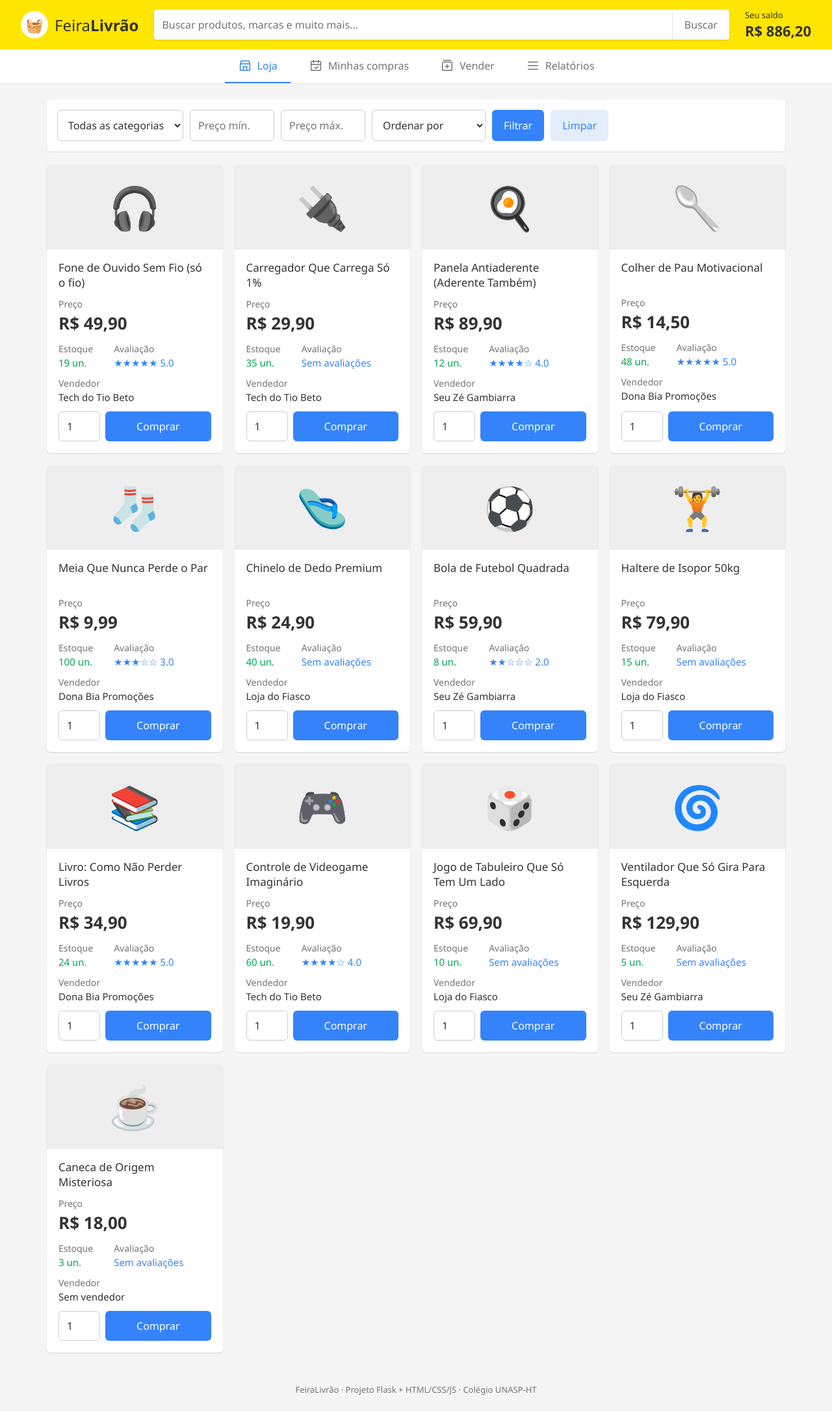
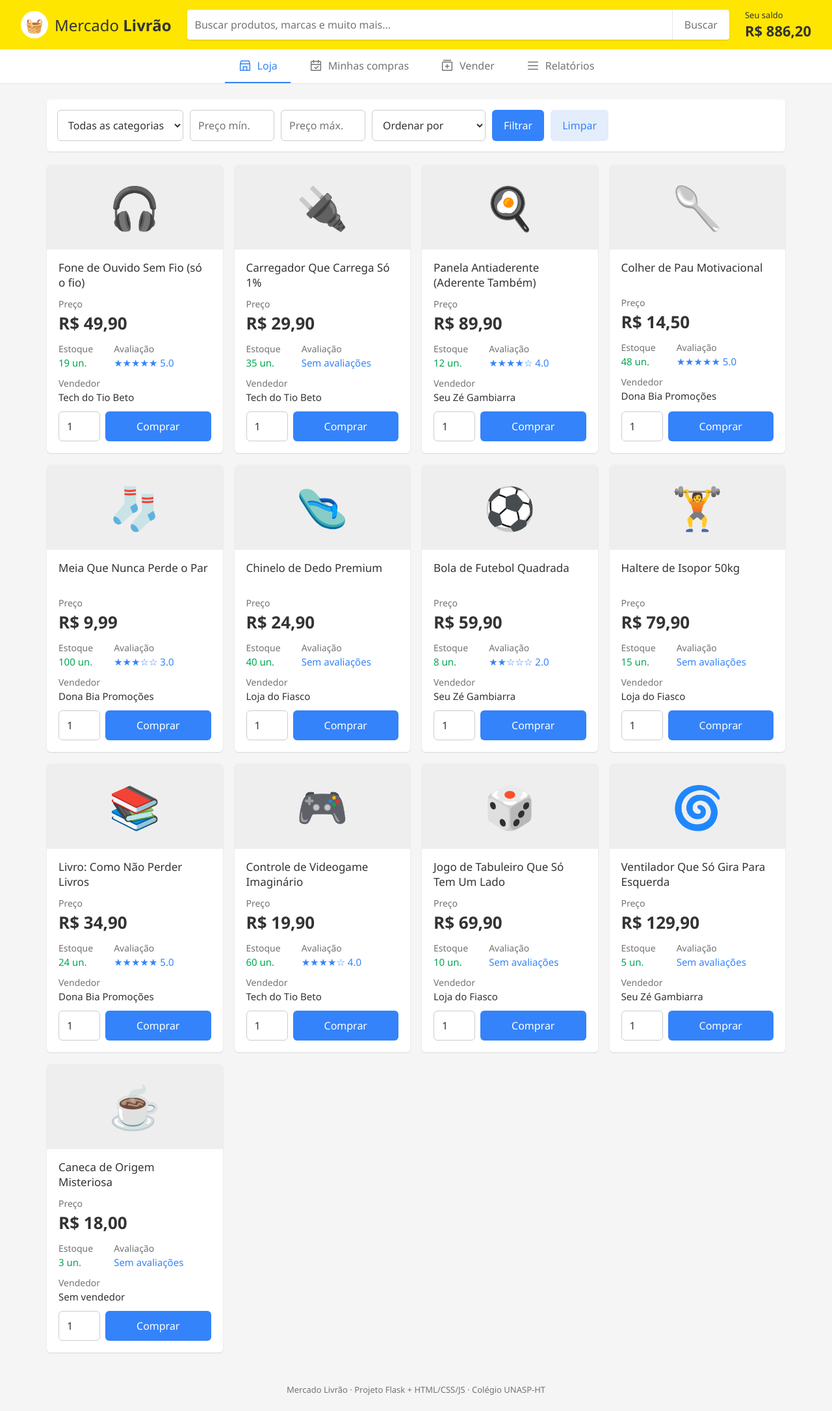
Before and after one commit to gabrielbrito-jpg/Mercado-Livrao, a Flask app: page / in a window 1280 px wide. Shown: the whole page at 65% size. Run offline with Flask 3, Linux system fonts and the light colour scheme; data comes from the database, SQL or seed files in the repository.

Commit message:
Troca o nome FeiraLivrao por Mercado Livrao
Co-Authored-By: Claude Opus 5.5 <noreply@anthropic.com>
Claude-Session: https://claude.ai/code/session_01MtMcz2b15np5MPu8XeMXbB

```diff
--- a/backend/database.py
+++ b/backend/database.py
@@ -4,7 +4,7 @@ import os
 # pasta "schemas" fica na raiz do projeto (uma pasta acima do backend)
 PASTA_SCHEMAS = os.path.join(os.path.dirname(os.path.abspath(__file__)), "..", "schemas")
 
-ARQUIVO_BANCO = os.path.join(PASTA_SCHEMAS, "feiralivrao.db")
+ARQUIVO_BANCO = os.path.join(PASTA_SCHEMAS, "mercadolivrao.db")
 ARQUIVO_SCHEMA = os.path.join(PASTA_SCHEMAS, "schema.sql")
 ARQUIVO_SEED = os.path.join(PASTA_SCHEMAS, "seed.sql")
 
--- a/index.html
+++ b/index.html
@@ -3,7 +3,7 @@
 <head>
     <meta charset="UTF-8">
     <meta name="viewport" content="width=device-width, initial-scale=1">
-    <title>FeiraLivrão</title>
+    <title>Mercado Livrão</title>
     <link rel="stylesheet" href="/static/css/style.css">
 </head>
 <body>
@@ -11,7 +11,7 @@
     <header class="topo">
         <a class="logo" href="/">
             <span class="logo-icone">🧺</span>
-            <span>Feira<strong>Livrão</strong></span>
+            <span>Mercado <strong>Livrão</strong></span>
         </a>
         <div class="busca">
             <input type="text" id="busca" placeholder="Buscar produtos, marcas e muito mais...">
@@ -52,7 +52,7 @@
             <div id="produtos" class="grade"></div>
     </main>
 
-    <footer class="rodape">FeiraLivrão · Projeto Flask + HTML/CSS/JS · Colégio UNASP-HT</footer>
+    <footer class="rodape">Mercado Livrão · Projeto Flask + HTML/CSS/JS · Colégio UNASP-HT</footer>
 
     <!-- DETALHE DO PRODUTO -->
     <dialog id="modal">
--- a/templates/compras.html
+++ b/templates/compras.html
@@ -3,7 +3,7 @@
 <head>
     <meta charset="UTF-8">
     <meta name="viewport" content="width=device-width, initial-scale=1">
-    <title>Minhas compras · FeiraLivrão</title>
+    <title>Minhas compras · Mercado Livrão</title>
     <link rel="stylesheet" href="/static/css/style.css">
 </head>
 <body>
@@ -11,7 +11,7 @@
     <header class="topo">
         <a class="logo" href="/">
             <span class="logo-icone">🧺</span>
-            <span>Feira<strong>Livrão</strong></span>
+            <span>Mercado <strong>Livrão</strong></span>
         </a>
         <div class="busca">
             <input type="text" id="busca" placeholder="Buscar produtos, marcas e muito mais...">
@@ -44,7 +44,7 @@
             </div>
     </main>
 
-    <footer class="rodape">FeiraLivrão · Projeto Flask + HTML/CSS/JS · Colégio UNASP-HT</footer>
+    <footer class="rodape">Mercado Livrão · Projeto Flask + HTML/CSS/JS · Colégio UNASP-HT</footer>
 
     <script src="/static/js/app.js"></script>
 </body>
--- a/templates/relatorios.html
+++ b/templates/relatorios.html
@@ -3,7 +3,7 @@
 <head>
     <meta charset="UTF-8">
     <meta name="viewport" content="width=device-width, initial-scale=1">
-    <title>Relatórios · FeiraLivrão</title>
+    <title>Relatórios · Mercado Livrão</title>
     <link rel="stylesheet" href="/static/css/style.css">
 </head>
 <body>
@@ -11,7 +11,7 @@
     <header class="topo">
         <a class="logo" href="/">
             <span class="logo-icone">🧺</span>
-            <span>Feira<strong>Livrão</strong></span>
+            <span>Mercado <strong>Livrão</strong></span>
         </a>
         <div class="busca">
             <input type="text" id="busca" placeholder="Buscar produtos, marcas e muito mais...">
@@ -60,7 +60,7 @@
             </div>
     </main>
 
-    <footer class="rodape">FeiraLivrão · Projeto Flask + HTML/CSS/JS · Colégio UNASP-HT</footer>
+    <footer class="rodape">Mercado Livrão · Projeto Flask + HTML/CSS/JS · Colégio UNASP-HT</footer>
 
     <script src="/static/js/app.js"></script>
 </body>
--- a/templates/vender.html
+++ b/templates/vender.html
@@ -3,7 +3,7 @@
 <head>
     <meta charset="UTF-8">
     <meta name="viewport" content="width=device-width, initial-scale=1">
-    <title>Vender · FeiraLivrão</title>
+    <title>Vender · Mercado Livrão</title>
     <link rel="stylesheet" href="/static/css/style.css">
 </head>
 <body>
@@ -11,7 +11,7 @@
     <header class="topo">
         <a class="logo" href="/">
             <span class="logo-icone">🧺</span>
-            <span>Feira<strong>Livrão</strong></span>
+            <span>Mercado <strong>Livrão</strong></span>
         </a>
         <div class="busca">
             <input type="text" id="busca" placeholder="Buscar produtos, marcas e muito mais...">
@@ -71,7 +71,7 @@
             </div>
     </main>
 
-    <footer class="rodape">FeiraLivrão · Projeto Flask + HTML/CSS/JS · Colégio UNASP-HT</footer>
+    <footer class="rodape">Mercado Livrão · Projeto Flask + HTML/CSS/JS · Colégio UNASP-HT</footer>
 
     <script src="/static/js/app.js"></script>
 </body>
```
Also changed, not shown: docs/diagrama_classes.md (+1 -1 lines), schemas/feiralivrao.db (deleted), schemas/mercadolivrao.db (added).
